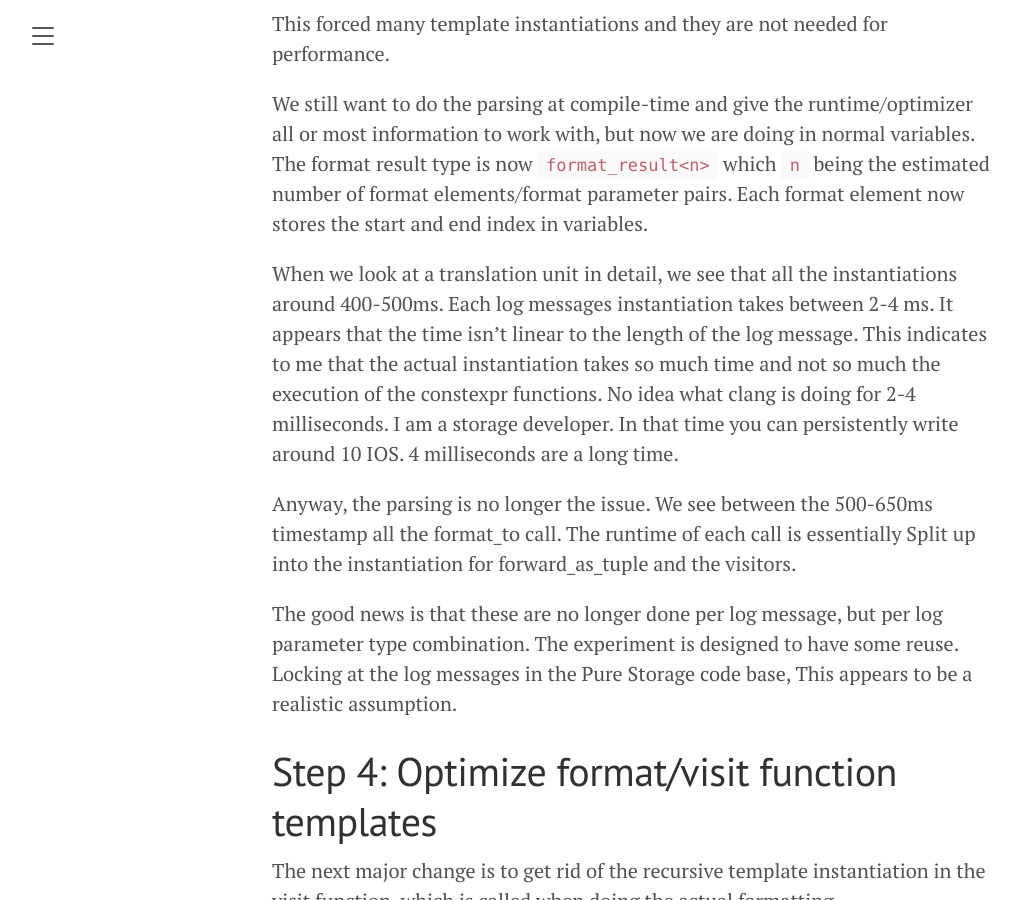
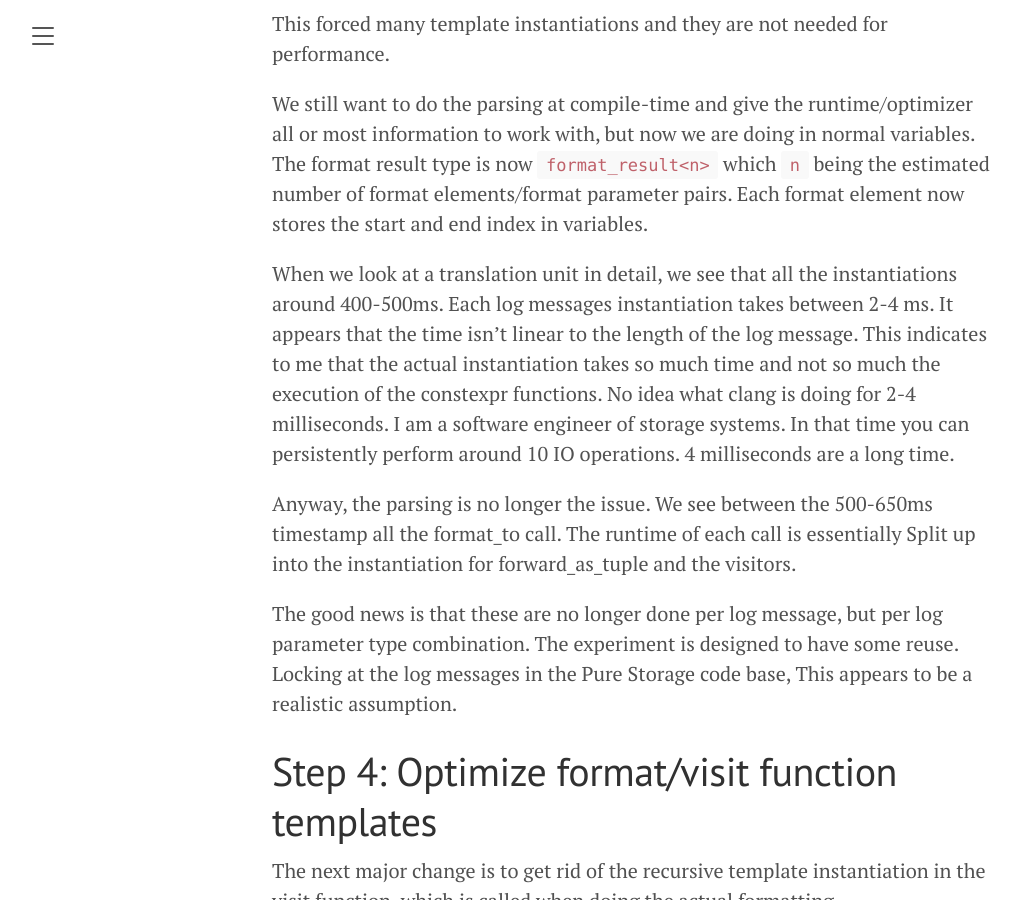
Before and after one commit to dmeister/blog, a Jekyll site: the page built from _posts/2020-06-07-pformat-2.md, in a window 1280 px wide and 900 px high, scrolled down 3995 px. Shown: the whole window, without its empty margins (8-1027 px from the left). Built offline with Jekyll 4.4.1, drawn with Linux system fonts in a browser that asks for light colours; comment, search, counter and statistics services are not loaded.

Commit message:
fine tuning

```diff
--- a/_posts/2020-06-07-pformat-2.md
+++ b/_posts/2020-06-07-pformat-2.md
@@ -105,7 +105,7 @@ When we look at a translation unit in detail, we see that all the instantiations
 400-500ms. Each log messages instantiation takes between 2-4 ms. It appears that the time isn’t linear to the length of the log message. This indicates to me that
 the actual instantiation takes so much time and not so much the execution of the
 constexpr functions. No idea what clang is doing for 2-4 milliseconds. I am
-a storage developer. In that time you can persistently write around 10 IOS. 4 milliseconds are a long time.
+a software engineer of storage systems. In that time you can persistently perform around 10 IO operations. 4 milliseconds are a long time.
 
 Anyway, the parsing is no longer the issue. We see between the 500-650ms
 timestamp all the format_to call. The runtime of each call is essentially
```
